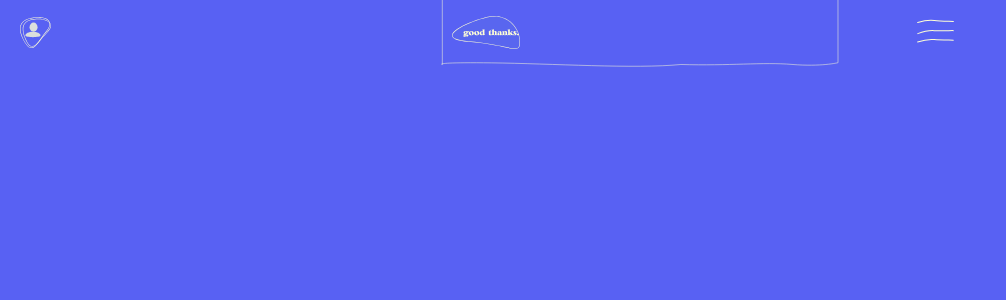
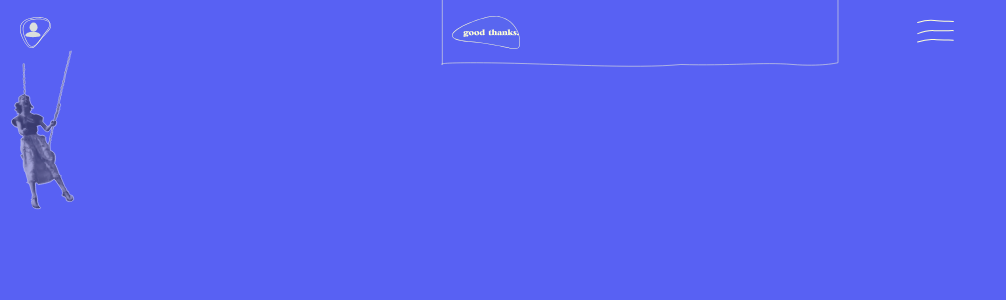
Before and after one commit to RonjaMeinecke/good-thanks-app, a Next.js app: page /home in a window 1280 px wide. Shown: the top 300 px of the page, without its empty margins (0-1006 px from the left). Built offline with nearby package versions, Linux system fonts and the light colour scheme.

Commit message:
💄 update head + add image to page

```diff
--- a/pages/_app.tsx
+++ b/pages/_app.tsx
@@ -1,8 +1,23 @@
 import type { AppProps } from "next/app";
+import Head from "next/head";
+import React from "react";
 import "../styles/globals.css";
 
 function MyApp({ Component, pageProps }: AppProps) {
-  return <Component {...pageProps} />;
+  return (
+    <>
+      <Component {...pageProps} />
+
+      <Head>
+        <title>good thanks.</title>
+        <link rel="icon" href="/favicon.ico" />
+        <meta
+          name="viewport"
+          content="width=device-width,initial-scale=1"
+        ></meta>
+      </Head>
+    </>
+  );
 }
 
 export default MyApp;
--- a/pages/home.module.css
+++ b/pages/home.module.css
@@ -1,4 +1,14 @@
 .container {
   min-height: 100vh;
   background-color: var(--app-color-blue);
+  position: relative;
 }
+
+.girlOnSwing {
+  transform: translateX(-0.4rem) translateY(3.1rem) rotate(2deg);
+  position: absolute;
+}
+
+.header {
+  position: relative;
+}
--- a/pages/home.tsx
+++ b/pages/home.tsx
@@ -1,4 +1,3 @@
-import Head from "next/head";
 import React from "react";
 import HeaderComponent from "../components/HeaderComponent/HeaderComponent";
 import styles from "./home.module.css";
@@ -6,17 +5,12 @@ import styles from "./home.module.css";
 export default function Home() {
   return (
     <>
-      <Head>
-        <title>good thanks.</title>
-        <link rel="icon" href="/favicon.ico" />
-        <meta
-          name="viewport"
-          content="width=device-width,initial-scale=1"
-        ></meta>
-      </Head>
+      <main className={styles.container}>
+        <img className={styles.girlOnSwing} src="/assets/girlOnSwing.svg" />
 
-      <main className={styles.container}>
-        <HeaderComponent />
+        <div className={styles.header}>
+          <HeaderComponent />
+        </div>
       </main>
     </>
   );
```
Also changed, not shown: pages/index.tsx (+0 -10 lines).
